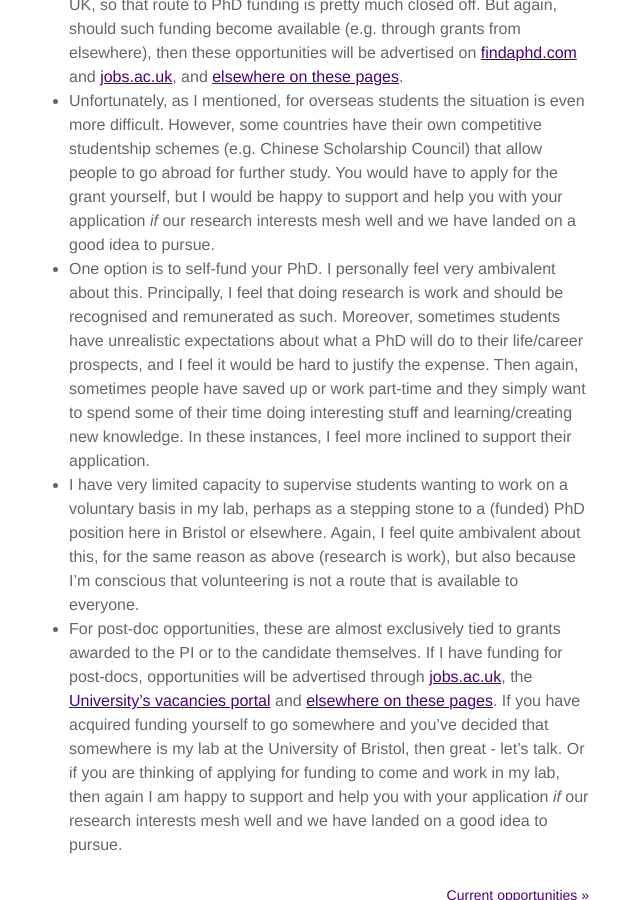
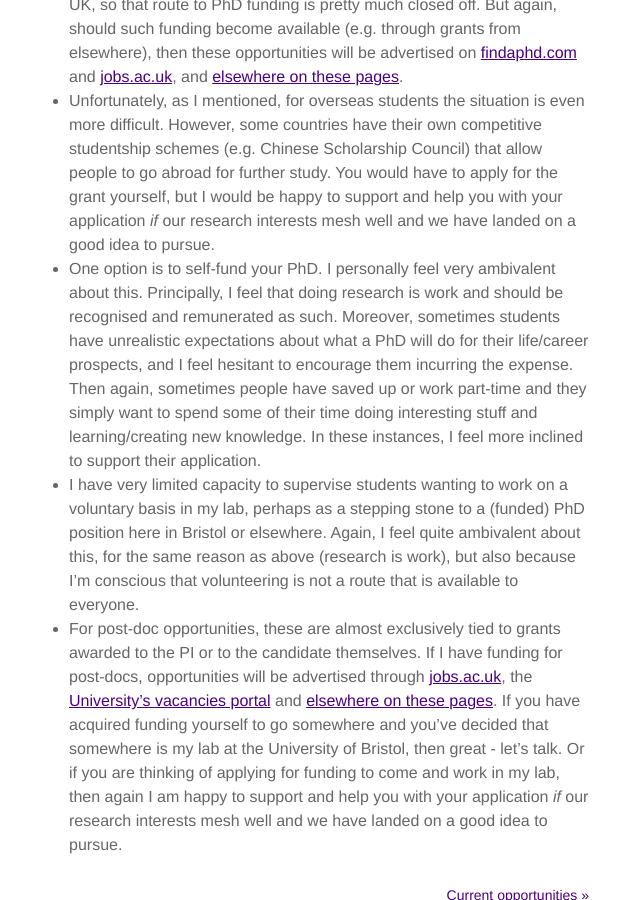
Before and after one commit to CasLudwig/CasLudwig.github.io, a Jekyll site: the page built from _posts/2026-10-29-Before-you-cold-mail-me,-please-read-this.md, in a window 1280 px wide and 900 px high, scrolled down 2251 px. Shown: the whole window, without its empty margins (331-971 px from the left). Built offline with Jekyll 4.4.1, drawn with Linux system fonts in a browser that asks for light colours.

Commit message:
updated post

```diff
--- a/_posts/2026-10-29-Before-you-cold-mail-me,-please-read-this.md
+++ b/_posts/2026-10-29-Before-you-cold-mail-me,-please-read-this.md
@@ -34,6 +34,6 @@ Second, let me comment about the availability of positions and funding in my lab
 - The funding climate is really tough. **PhD funding is very limited, especially for overseas students.** As a School, I guess we have access to only about 4-8 studentship opportunities a year. Often these studentships have certain conditions/restrictions on them that mean that they are most likely out of reach for me (e.g. targeted at specific research priority areas for the university). In any event, the limited studentships are distributed over (rough estimate) ~80 academics (but often more, when the competition goes beyond the school). You can see that the chances of getting a funded PhD position are very slim. So the candidate + supervisor(s) + project proposal "package" has to be extremely strong to be competitive. When there are opportunities to compete for studentships, these will be advertised on websites such as [findaphd.com](https://www.findaphd.com/){:target="_blank"} and [jobs.ac.uk](https://www.jobs.ac.uk/){:target="_blank"}.
 - Getting PhD funding through project grants held by a Principal Investigator (PI, i.e. someone like me) is no longer really possible in the UK, so that route to PhD funding is pretty much closed off. But again, should such funding become available (e.g. through grants from elsewhere), then these opportunities will be advertised on [findaphd.com](https://www.findaphd.com/){:target="_blank"} and [jobs.ac.uk](https://www.jobs.ac.uk/){:target="_blank"}, and [elsewhere on these pages](https://casludwig.github.io/Current-opportunities/).
 - Unfortunately, as I mentioned, for overseas students the situation is even more difficult. However, some countries have their own competitive studentship schemes (e.g. Chinese Scholarship Council) that allow people to go abroad for further study. You would have to apply for the grant yourself, but I would be happy to support and help you with your application *if* our research interests mesh well and we have landed on a good idea to pursue.
-- One option is to self-fund your PhD. I personally feel very ambivalent about this. Principally, I feel that doing research is work and should be recognised and remunerated as such. Moreover, sometimes students have unrealistic expectations about what a PhD will do to their life/career prospects, and I feel it would be hard to justify the expense. Then again, sometimes people have saved up or work part-time and they simply want to spend some of their time doing interesting stuff and learning/creating new knowledge. In these instances, I feel more inclined to support their application.
+- One option is to self-fund your PhD. I personally feel very ambivalent about this. Principally, I feel that doing research is work and should be recognised and remunerated as such. Moreover, sometimes students have unrealistic expectations about what a PhD will do for their life/career prospects, and I feel hesitant to encourage them incurring the expense. Then again, sometimes people have saved up or work part-time and they simply want to spend some of their time doing interesting stuff and learning/creating new knowledge. In these instances, I feel more inclined to support their application.
 - I have very limited capacity to supervise students wanting to work on a voluntary basis in my lab, perhaps as a stepping stone to a (funded) PhD position here in Bristol or elsewhere. Again, I feel quite ambivalent about this, for the same reason as above (research is work), but also because I'm conscious that volunteering is not a route that is available to everyone.
 - For post-doc opportunities, these are almost exclusively tied to grants awarded to the PI or to the candidate themselves. If I have funding for post-docs, opportunities will be advertised through  [jobs.ac.uk](https://www.jobs.ac.uk/){:target="_blank"}, the [University's vacancies portal](https://www.bristol.ac.uk/jobs/){:target="_blank"} and [elsewhere on these pages](https://casludwig.github.io/Current-opportunities/). If you have acquired funding yourself to go somewhere and you've decided that somewhere is my lab at the University of Bristol, then great - let's talk. Or if you are thinking of applying for funding to come and work in my lab, then again I am happy to support and help you with your application *if* our research interests mesh well and we have landed on a good idea to pursue.
```
